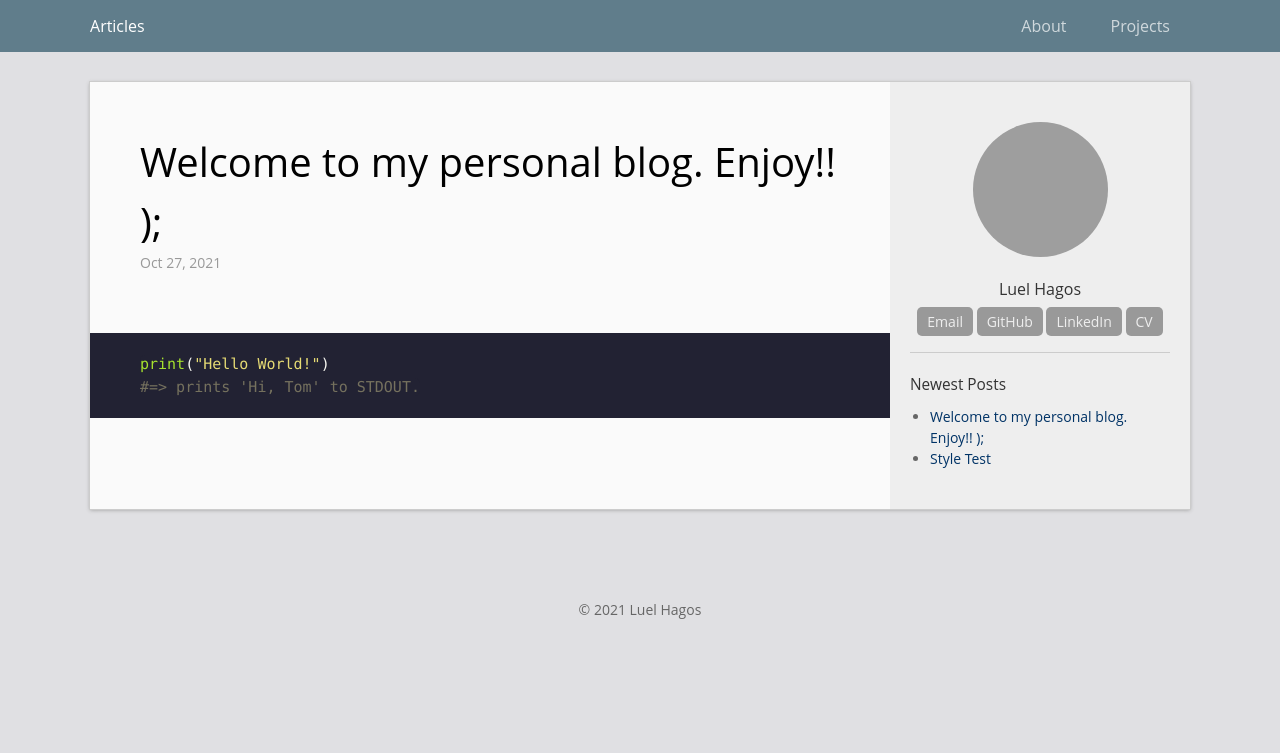
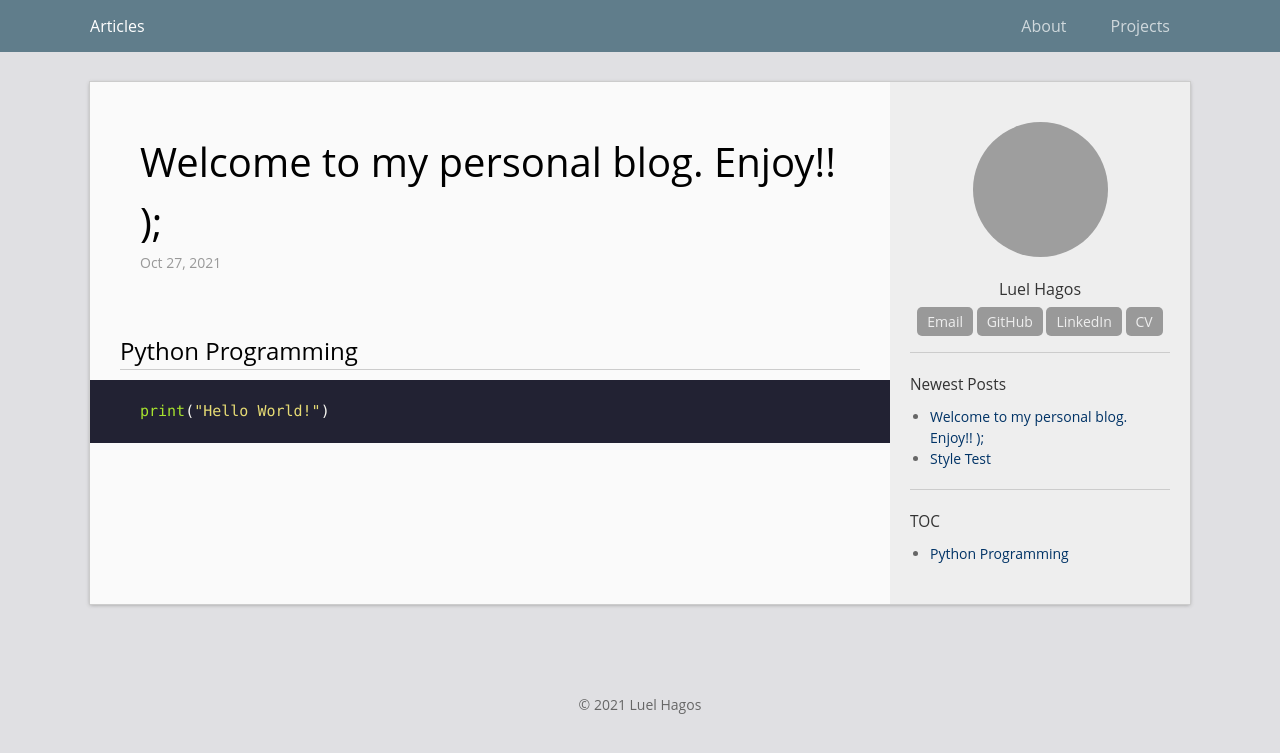
Before and after one commit to laobubu/jekyll-theme-EasyBook, a Jekyll site: the page built from _posts/2014-12-30-welcome-to-jekyll.markdown, in a window 1280 px wide. Shown: the top 753 px of the page. Built offline with Jekyll 4.4.1, drawn with Linux system fonts in a browser that asks for light colours; grey boxes are pictures that could not be loaded.

Commit message:
Update 2014-12-30-welcome-to-jekyll.markdown

````diff
--- a/_posts/2014-12-30-welcome-to-jekyll.markdown
+++ b/_posts/2014-12-30-welcome-to-jekyll.markdown
@@ -5,9 +5,8 @@ date:   2021-10-27 15:45:13
 #categories: jekyll update
 permalink: /archivers/hello
 ---
-
+## Python Programming
 
 ```python
 print("Hello World!")
-#=> prints 'Hi, Tom' to STDOUT.
 ```
````
